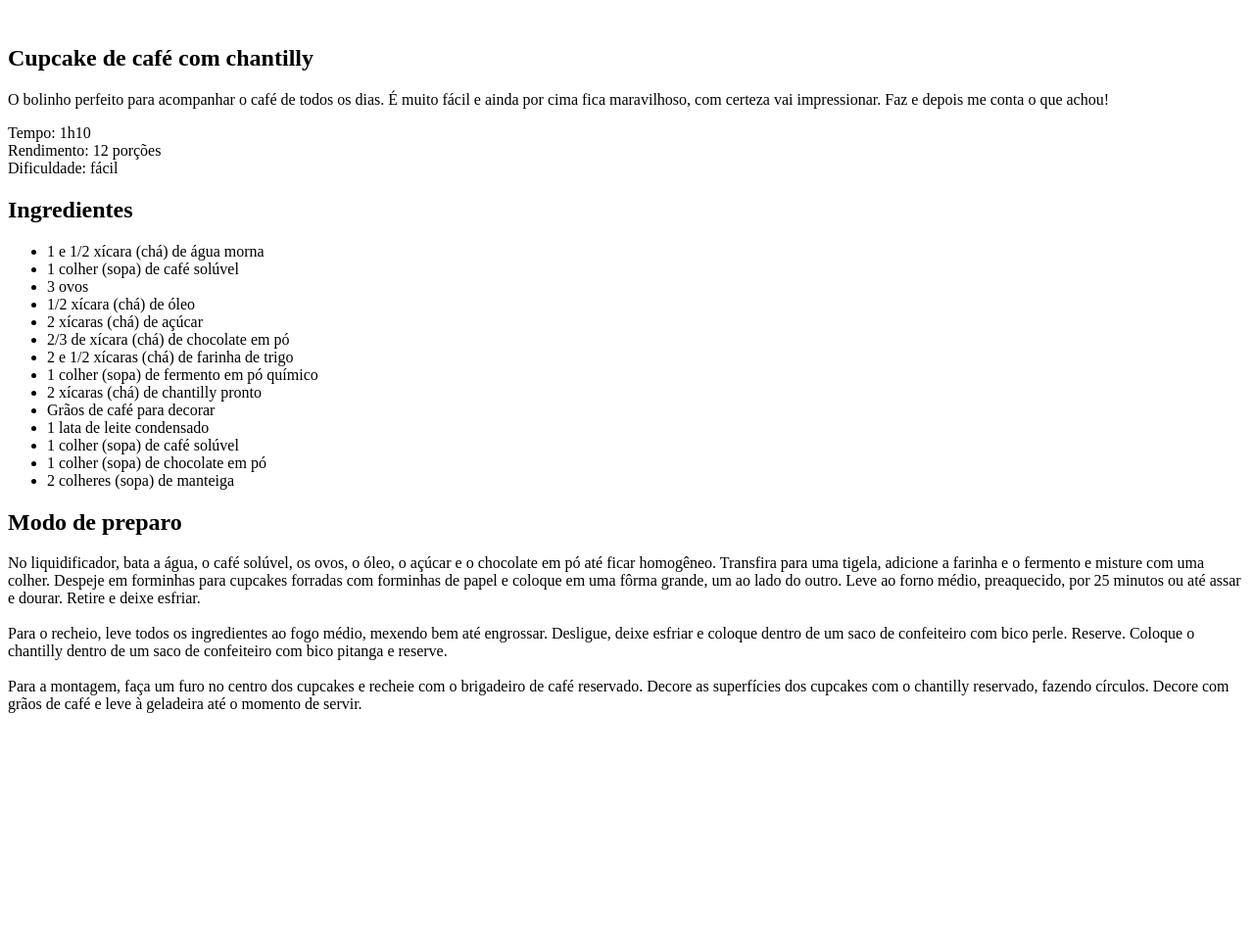
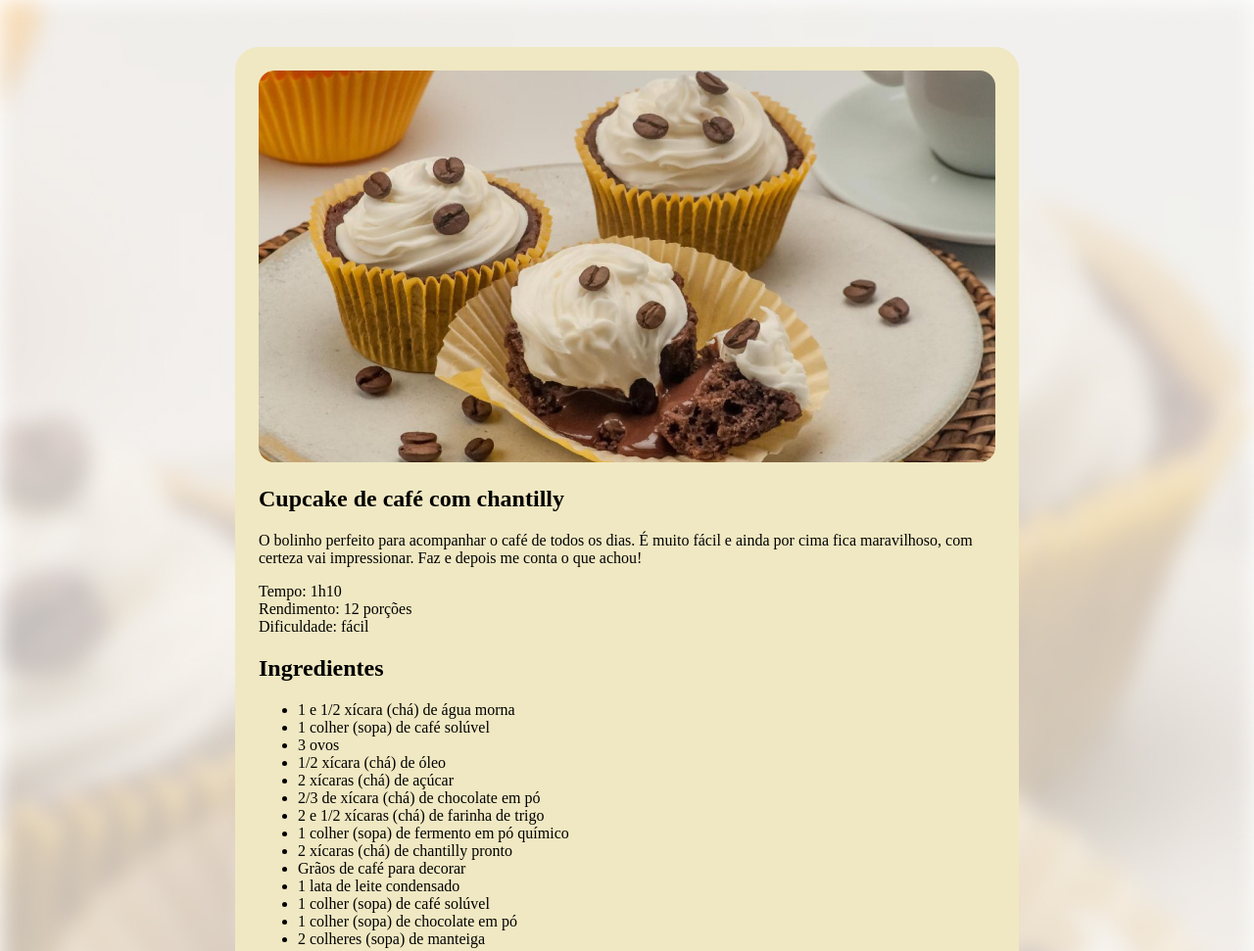
Before and after one commit to adrian-teixeira/Projeto-Cupcake, a plain HTML site: page index.html in a window 1280 px wide. Shown: the top 971 px of the page at 98% size. Before the commit the page ends 800 px from the top, so only its background shows below. Drawn offline with Linux system fonts and the light colour scheme.

Commit message:
adicionei imagens de fundo e alguns estilos

```diff
--- a/index.html
+++ b/index.html
@@ -3,11 +3,12 @@
   <head>
     <meta charset="UTF-8" />
     <meta name="viewport" content="width=device-width, initial-scale=1.0" />
+    <link rel="stylesheet" href="style.css">
     <title>Pagina de Receitas</title>
   </head>
   <body>
     <div id="page">
-      <img src="" alt="" />
+      <img src="./assets/main-image.jpg" alt="imagem de cupcakes com chantilly" />
       <main>
         <section id="about">
           <h1>Cupcake de café com chantilly</h1>
--- /dev/null
+++ b/style.css
@@ -0,0 +1,18 @@
+body{
+  background-image: url(assets/bg-image.jpg);
+  background-size: cover;
+}
+
+#page{
+  box-sizing: border-box;
+  width: 800px;
+  padding: 24px;
+  background-color: #F0E8C2;
+  border-radius: 24px;
+  margin: 48px auto;
+
+}
+
+img {
+  border-radius: 16px;
+}
```
Also changed, not shown: assets/bg-image.jpg (added), assets/main-image.jpg (added).
